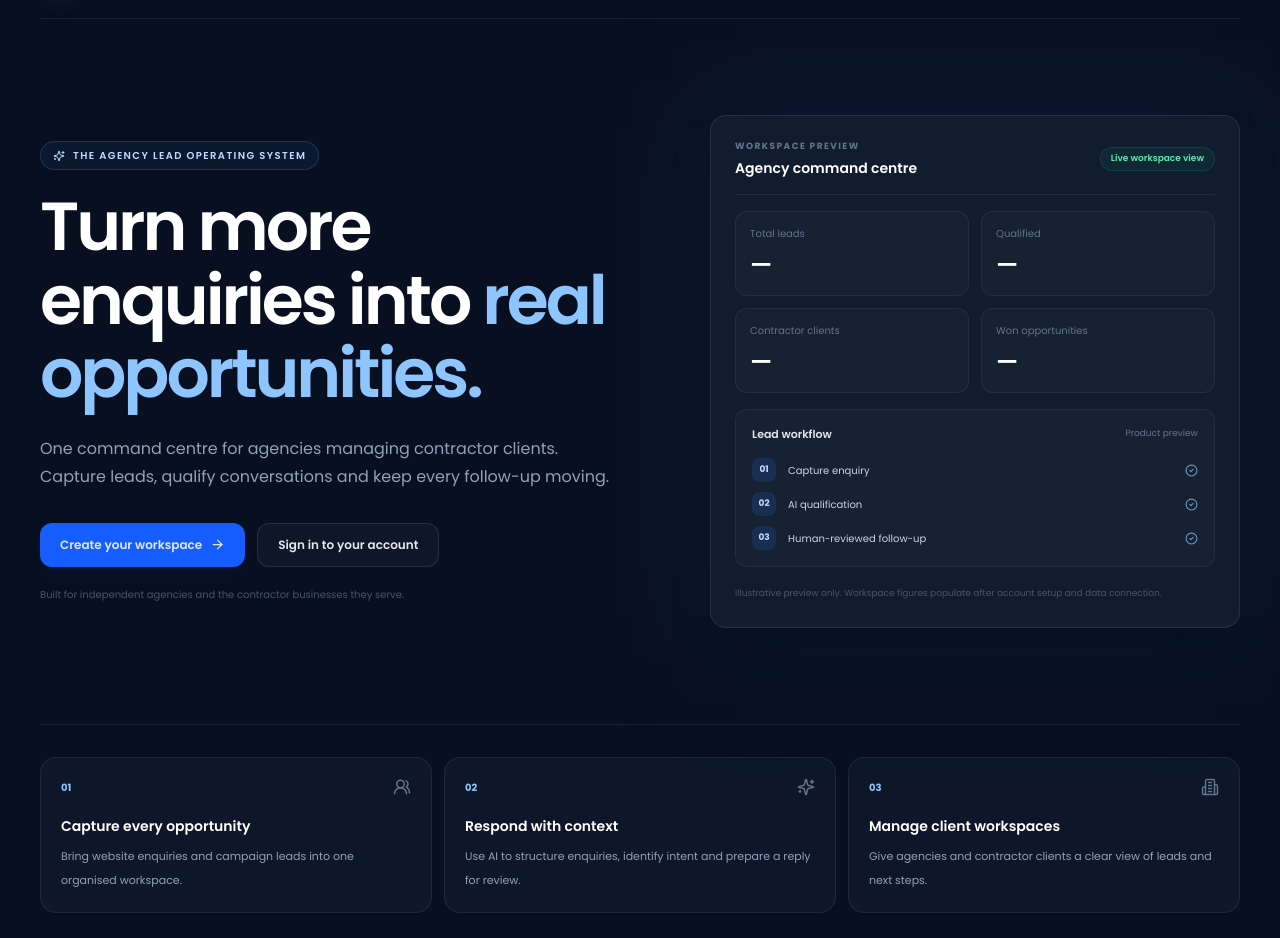
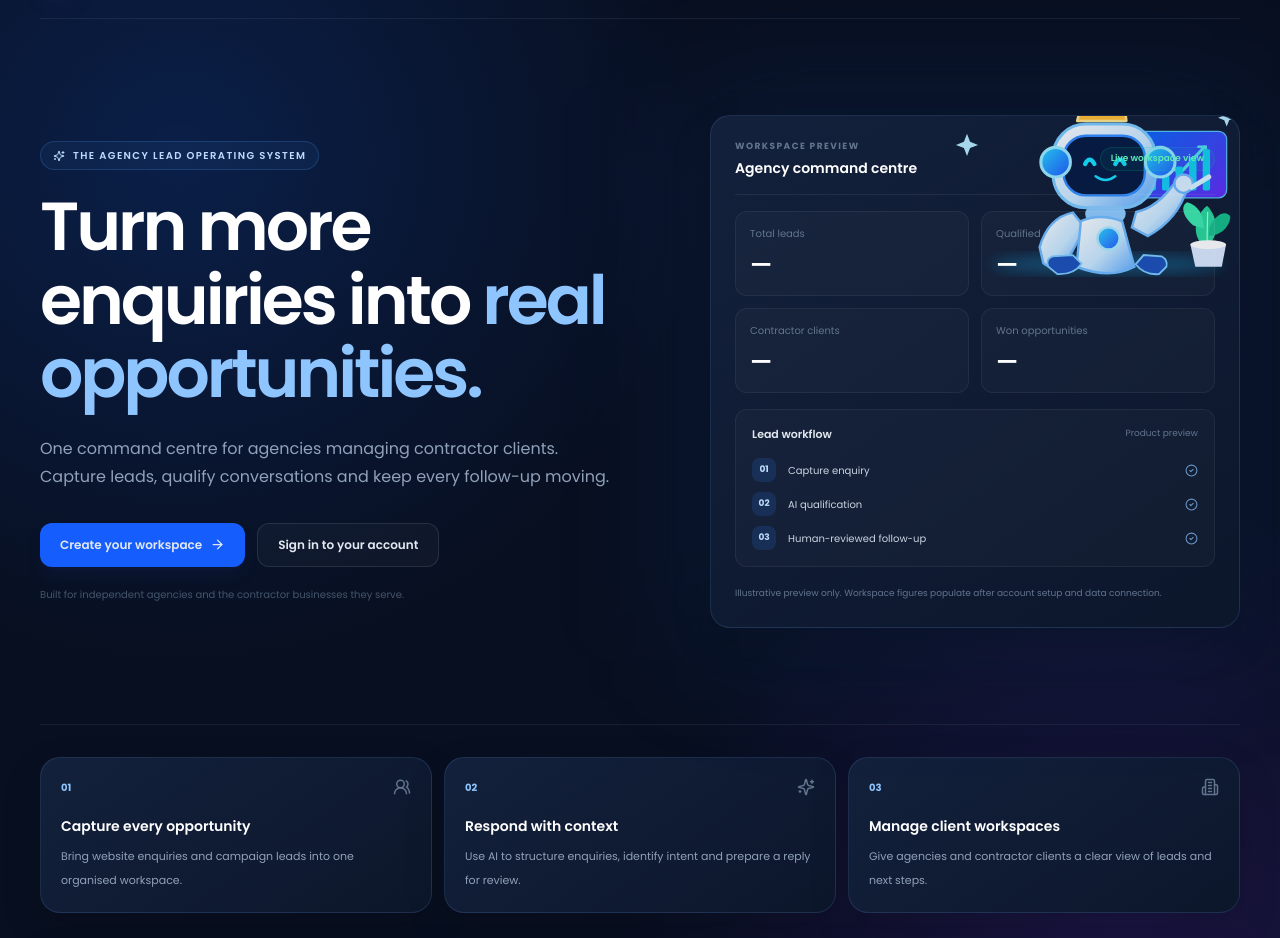
Before and after one commit to studio23webdezign/kingleadflow, a Next.js app: page / in a window 1280 px wide. Shown: the part 74-1012 px from the top of the page. Built offline with nearby package versions, Linux system fonts and the light colour scheme.

Commit message:
feat(ui): bring premium illustration system to public landing page

```diff
--- a/app/page.tsx
+++ b/app/page.tsx
@@ -1,5 +1,6 @@
 import Link from "next/link";
-import { ArrowRight, Building2, CheckCircle2, Crown, Sparkles, UsersRound } from "lucide-react";
+import { ArrowRight, Building2, CheckCircle2, Crown, Sparkles, UsersRound, Zap, ShieldCheck, Workflow } from "lucide-react";
+import { HeroRobot } from "@/app/dashboard/dashboard-illustrations";
 
 const capabilities = [
   { number: "01", title: "Capture every opportunity", description: "Bring website enquiries and campaign leads into one organised workspace.", icon: UsersRound },
@@ -9,7 +10,7 @@ const capabilities = [
 
 export default function Home() {
   return (
-    <main className="mx-auto flex min-h-screen w-full max-w-[1440px] flex-col px-5 py-6 sm:px-10 sm:py-8">
+    <main className="app-auth-shell mx-auto flex min-h-screen w-full max-w-[1600px] flex-col px-5 py-6 sm:px-10 sm:py-8">
       <header className="flex items-center justify-between border-b border-white/[.07] pb-5">
         <Link href="/" className="flex items-center gap-3" aria-label="KING LEADFLOW AI home">
           <span className="grid size-10 place-items-center rounded-xl bg-blue-600 text-white shadow-lg shadow-blue-950/30"><Crown size={21} fill="currentColor" /></span>
@@ -36,7 +37,7 @@ export default function Home() {
 
         <div className="relative">
           <div className="absolute -inset-8 rounded-[36px] bg-blue-500/[.08] blur-3xl" />
-          <div className="relative overflow-hidden rounded-2xl border border-white/[.09] bg-[#111c2e] p-5 shadow-2xl shadow-black/30 sm:p-6">
+          <div className="app-surface relative overflow-hidden p-5 shadow-2xl shadow-black/30 sm:p-6"><div className="pointer-events-none absolute -right-4 -top-10 h-44 w-64 opacity-90 sm:h-52 sm:w-80"><HeroRobot /></div><div className="relative z-10">
             <div className="flex items-center justify-between border-b border-white/[.07] pb-4">
               <div><p className="text-[9px] font-bold tracking-[.16em] text-slate-500">WORKSPACE PREVIEW</p><h2 className="mt-1 text-sm font-semibold text-white">Agency command centre</h2></div>
               <span className="rounded-full border border-emerald-400/15 bg-emerald-400/[.06] px-2.5 py-1 text-[9px] font-semibold text-emerald-300">Live workspace view</span>
@@ -50,7 +51,7 @@ export default function Home() {
                 {["Capture enquiry", "AI qualification", "Human-reviewed follow-up"].map((item, index) => <div key={item} className="flex items-center gap-3"><span className="grid size-6 place-items-center rounded-lg bg-blue-500/15 text-[9px] font-bold text-blue-200">0{index + 1}</span><span className="text-[10px] text-slate-300">{item}</span><CheckCircle2 size={13} className="ml-auto text-blue-300/70" /></div>)}
               </div>
             </div>
-            <p className="mt-4 text-[9px] leading-5 text-slate-600">Illustrative preview only. Workspace figures populate after account setup and data connection.</p>
+            <p className="mt-4 text-[9px] leading-5 text-slate-500">Illustrative preview only. Workspace figures populate after account setup and data connection.</p></div>
           </div>
         </div>
       </section>
@@ -58,7 +59,7 @@ export default function Home() {
       <section className="grid gap-3 border-t border-white/[.07] py-8 md:grid-cols-3">
         {capabilities.map((item) => {
           const Icon = item.icon;
-          return <article key={item.number} className="rounded-2xl border border-white/[.07] bg-[#111c2e]/70 p-5 transition hover:border-blue-400/20 hover:bg-[#111c2e]">
+          return <article key={item.number} className="app-surface p-5 transition hover:-translate-y-1 hover:border-blue-400/30">
             <div className="flex items-center justify-between"><span className="text-[10px] font-bold text-blue-300">{item.number}</span><Icon size={18} className="text-slate-500" /></div>
             <h2 className="mt-5 text-sm font-semibold text-white">{item.title}</h2>
             <p className="mt-2 text-[11px] leading-6 text-slate-400">{item.description}</p>
@@ -66,6 +67,8 @@ export default function Home() {
         })}
       </section>
 
+      <section className="app-surface mb-8 flex flex-col items-start justify-between gap-5 overflow-hidden p-6 sm:flex-row sm:items-center sm:p-8"><div><p className="app-page-kicker">READY TO TAKE CONTROL?</p><h2 className="mt-2 text-xl font-bold text-white sm:text-2xl">Give every lead a clear next step.</h2><p className="mt-2 text-xs text-slate-400">Start with a workspace built around your agency and contractor relationships.</p></div><Link href="/signup" className="app-primary shrink-0 px-5 py-3 text-xs">Create your workspace <ArrowRight size={15}/></Link></section>
+
       <footer className="flex flex-wrap justify-between gap-3 border-t border-white/[.07] py-5 text-[10px] text-slate-600">
         <span>© {new Date().getFullYear()} KING LEADFLOW AI</span><span>Independent product · Early access</span>
       </footer>
```
